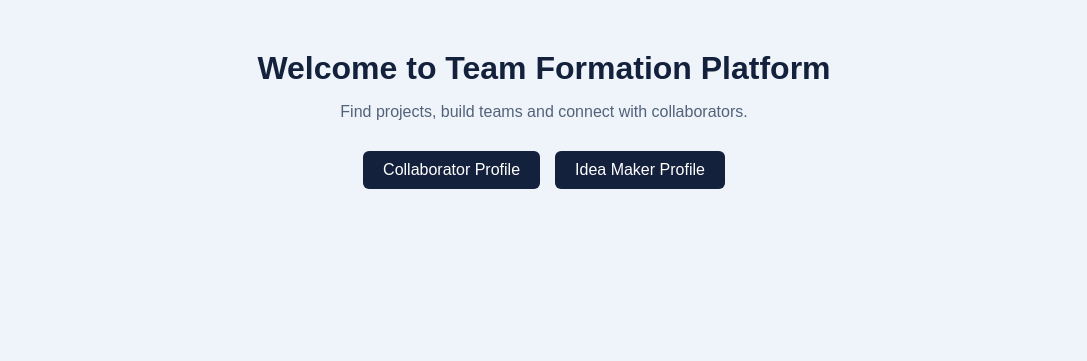
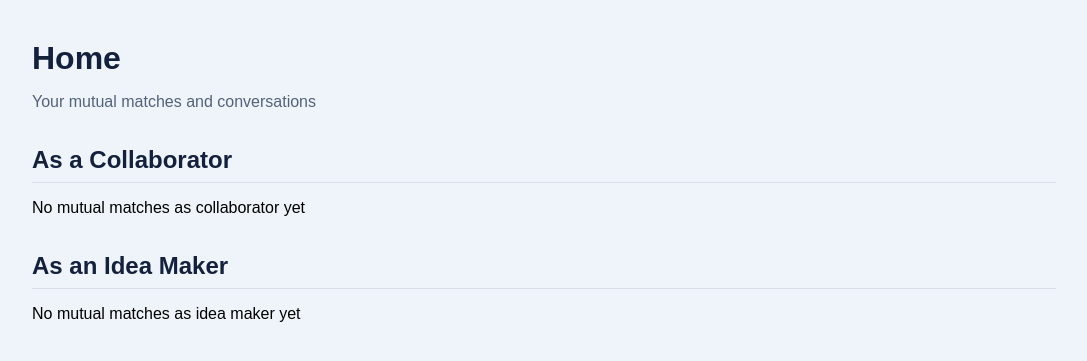
Before and after one commit to RanaAboudawoud/Team-Formation-Platform, a Django app: page / in a window 1280 px wide. Shown: the part 48-409 px from the top of the page, without its empty margins (96-1183 px from the left). Run offline with Django 5.2, Linux system fonts and the light colour scheme; a user stored in the database is signed in; tables that the repository leaves empty hold one stand-in row (values such as "Sample post").

Commit message:
Display interaction access (#186)

```diff
--- a/core/collaborator_matching.py
+++ b/core/collaborator_matching.py
@@ -39,10 +39,8 @@
 
         interest = Project_interest.objects.get(project = project, collaborator = collaborator)
         status = interest.status
-        message_sent = interest.idea_maker_message_sent
-        reply_sent = interest.collaborator_reply_sent
 
-        ranked_collaborators.append((collaborator, score, match_level, reasons, non_matching_reasons, status, message_sent, reply_sent))
+        ranked_collaborators.append((collaborator, score, match_level, reasons, non_matching_reasons, status))
 
     ranked_collaborators.sort(key = itemgetter(1), reverse = True)
 
--- a/core/static/core/style.css
+++ b/core/static/core/style.css
@@ -81,11 +81,6 @@
     border-radius: 6px;
     padding: 20px;
     margin-bottom: 30px;
-}
-
-.collaborator-profile-card .profile-tag {
-    margin-top: 4px;
-    margin-bottom: 6px;
 }
 
 .collaborator-profile-card p {
@@ -598,33 +593,48 @@
 
 .home-container {
     width: 80%;
-    margin: 50px auto;
-    text-align: center;
+    margin: 40px auto;
 }
 
 .home-container h1 {
     color: #14213D;
-    margin-bottom: 15px;
+    margin-bottom: 8px;
 }
 
-.home-container p {
+.home-description {
     color: #53627a;
-    margin-bottom: 30px;
+    margin-bottom: 35px;
 }
 
-.home-actions {
-    display: flex;
-    justify-content: center;
-    gap: 15px;
+.home-container h2 {
+    color: #14213D;
+    margin-top: 35px;
+    margin-bottom: 15px;
+    border-bottom: 1px solid #d9e0e8;
+    padding-bottom: 8px;
 }
 
-.home-actions a {
-    padding: 10px 20px;
-    background-color: #14213D;
-    color: white;
-    text-decoration: none;
+.interaction-row {
+    display: flex;
+    justify-content: space-between;
+    align-items: center;
+    background-color: white;
+    border: 1px solid #d9e0e8;
     border-radius: 6px;
+    padding: 18px 20px;
+    margin-bottom: 12px;
 }
+
+.interaction-row h3 {
+    color: #0d2281;
+    margin: 0 0 8px 0;
+}
+
+.interaction-row p {
+    color: #53627a;
+    margin: 0;
+}
+
 
 /* Navigation bar */
 
@@ -733,6 +743,7 @@
 
 .contact-message-button {
     display: inline-block;
+    margin-top: 15px;
     padding: 10px 20px;
     background-color: #14213D;
     color: white;
--- a/core/templates/core/contact_message.html
+++ b/core/templates/core/contact_message.html
@@ -5,7 +5,7 @@
 <div class = "collaborator-container">
 
     <div class = "project-card project-detail-card">
-        <a class = "project-detail-close" href = "{% url 'idea_maker_profile' %}">&times;</a>
+        <a class = "project-detail-close" href = "{% url 'interaction_detail' project_interest.id %}">&times;</a>
 
         <h2>Contact {{ collaborator.profile.user.username }}</h2>
 
--- a/core/templates/core/contact_reply.html
+++ b/core/templates/core/contact_reply.html
@@ -6,7 +6,7 @@
 
     <div class = "project-card project-detail-card">
 
-        <a class = "project-detail-close" href = "{% url 'project_detail' project.id %}">&times;</a>
+        <a class = "project-detail-close" href = "{% url 'interaction_detail' project_interest.id %}">&times;</a>
 
         <h2>Reply to {{ project.idea_maker.profile.user.username }}</h2>
 
--- a/core/templates/core/home.html
+++ b/core/templates/core/home.html
@@ -3,13 +3,61 @@
 {% block content %}
 
 <div class = "home-container">
-    <h1>Welcome to Team Formation Platform</h1>
-    <p>Find projects, build teams and connect with collaborators.</p>
 
-    <div class = "home-actions">
-        <a href = "{% url 'collaborator_profile' %}">Collaborator Profile</a>
-        <a href = "{% url 'idea_maker_profile' %}">Idea Maker Profile</a>
+    <h1>Home</h1>
+    <p class = "home-description">Your mutual matches and conversations</p>
+
+    <h2>As a Collaborator</h2>
+
+    {% for match in collaborator_matches %}
+
+        <div class = "interaction-row">
+
+            <div>
+
+                <h3>{{ match.project.name }}</h3>
+
+                <p>
+                    <span class = "project-label">Idea Maker: </span>
+                    {{ match.project.idea_maker.profile.user.username}}
+                </p>
+
+            </div>
+
+            <a class = "contact-message-button" href = "{% url 'interaction_detail' match.id %}">Open Interaction</a>
+
+        </div>
+
+    {% empty %}
+
+        <p>No mutual matches as collaborator yet</p>
+    {% endfor %}
+
+    <h2>As an Idea Maker</h2>
+
+    {% for match in idea_maker_matches %}
+
+    <div class = "interaction-row">
+
+        <div>
+            <h3>{{ match.project.name }}</h3>
+
+            <p>
+                <span class = "project-label">Collaborator: </span>
+                {{ match.collaborator.profile.user.username }}
+            </p>
+
+        </div>
+
+        <a class = "contact-message-button" href = "{% url 'interaction_detail' match.id %}">Open Interaction</a>
+
     </div>
+
+    {% empty %}
+
+        <p>No mutual matches as idea maker yet</p>
+    {% endfor %}
+
 </div>
 
 {% endblock %}
--- a/core/urls.py
+++ b/core/urls.py
@@ -15,10 +15,11 @@
     path("project_requirements/<int:project_id>/", views.project_requirements, name = "project_requirements"),
     path("show_interest/<int:project_id>/", views.show_interest, name = "show_interest"),
     path("projects/<int:project_id>/", views.project_detail, name = "project_detail"),
-    path("accept_collaborator/<int:project_id>/<int:collaborator_id>", views.accept_collaborator, name = "accept_collaborator"),
+    path("accept_collaborator/<int:project_id>/<int:collaborator_id>/", views.accept_collaborator, name = "accept_collaborator"),
     path("decline_collaborator/<int:project_id>/<int:collaborator_id>/", views.decline_collaborator, name = "decline_collaborator"),
     path("contact_message/<int:project_id>/<int:collaborator_id>/", views.contact_message, name = "contact_message"),
     path("send_contact_message/<int:project_id>/<int:collaborator_id>/", views.send_contact_message, name = "send_contact_message"),
     path("contact_reply/<int:project_id>/", views.contact_reply, name = "contact_reply"),
-    path("send_contact_reply/<int:project_id>/", views.send_contact_reply, name = "send_contact_reply")
+    path("send_contact_reply/<int:project_id>/", views.send_contact_reply, name = "send_contact_reply"),
+    path("interaction/<int:interest_id>/", views.interaction_detail, name = "interaction_detail")
 ]
--- a/core/views.py
+++ b/core/views.py
@@ -11,7 +11,23 @@
     if not request.user.is_authenticated:
         return redirect("login")
 
-    return render(request, "core/home.html")
+    user = request.user
+    profile = Profile.objects.get(user = user)
+
+    collaborator_matches = Project_interest.objects.none()
+    idea_maker_matches = Project_interest.objects.none()
+
+    collaborator = Collaborator_profile.objects.filter(profile = profile).first()
+
+    if collaborator:
+        collaborator_matches = Project_interest.objects.filter(collaborator = collaborator, status = "accepted")
+
+    idea_maker = Idea_maker_profile.objects.filter(profile = profile).first()
+
+    if idea_maker:
+        idea_maker_matches = Project_interest.objects.filter(project__idea_maker = idea_maker, status = "accepted")
+
+    return render(request, "core/home.html", {"collaborator_matches": collaborator_matches, "idea_maker_matches": idea_maker_matches})
 
 def projects(request):
     projects = Project.objects.all()
@@ -49,12 +65,7 @@
             if user is not None:
                 login(request, user)
 
-                profile = Profile.objects.get(user = user)
-
-                if profile.role == "idea_maker":
-                    return redirect("idea_maker_profile")
-                else:
-                    return redirect("collaborator")
+                return redirect("home")
             else:
                 form.add_error(None, "Invalid username or password")
     else:
@@ -167,7 +178,7 @@
     else:
         form = forms.IdeaMakerForm(initial = {"bio": idea_maker.bio})
 
-    return render(request, "core/idea_maker_profile.html", {"idea_maker_form": form, "idea_maker": idea_maker, "projects": projects, "projects_with_collaborators": projects_with_collaborators})
+    return render(request, "core/idea_maker_profile.html", {"idea_maker_form": form, "idea_maker": idea_maker, "projects_with_collaborators": projects_with_collaborators})
 
 def create_project(request):
     if not request.user.is_authenticated:
@@ -239,15 +250,11 @@
     project_interest = Project_interest.objects.filter(collaborator = collaborator, project = project).first()
 
     interest_status = None
-    message_sent = False
-    reply_sent = False
 
     if project_interest:
         interest_status = project_interest.status
-        message_sent = project_interest.idea_maker_message_sent
-        reply_sent = project_interest.collaborator_reply_sent
 
-    return render(request, "core/project_detail.html", {"project": project, "collaborator": collaborator, "interest_status": interest_status, "message_sent": message_sent, "reply_sent": reply_sent})
+    return render(request, "core/project_detail.html", {"project": project, "interest_status": interest_status})
 
 def delete_project(request, project_id):
     if not request.user.is_authenticated:
@@ -317,9 +324,11 @@
     collaborator = Collaborator_profile.objects.get(id = collaborator_id)
 
     if not is_mutual_match(collaborator, project):
-        return redirect("idea_maker_profile")
+        return redirect("home")
 
-    return render(request, "core/contact_message.html", {"project": project, "collaborator": collaborator})
+    project_interest = Project_interest.objects.get(project = project, collaborator = collaborator)
+
+    return render(request, "core/contact_message.html", {"project": project, "collaborator": collaborator, "project_interest": project_interest})
 
 def send_contact_message(request, project_id, collaborator_id):
     if not request.user.is_authenticated:
@@ -333,14 +342,14 @@
     collaborator = Collaborator_profile.objects.get(id = collaborator_id)
 
     if not is_mutual_match(collaborator, project):
-        return redirect("idea_maker_profile")
+        return redirect("home")
 
     project_interest = Project_interest.objects.get(project = project, collaborator = collaborator)
 
     project_interest.idea_maker_message_sent = True
     project_interest.save()
 
-    return redirect("idea_maker_profile")
+    return redirect("interaction_detail", interest_id = project_interest.id)
 
 def contact_reply(request, project_id):
     if not request.user.is_authenticated:
@@ -351,9 +360,11 @@
     project = Project.objects.get(id = project_id)
 
     if not is_mutual_match(collaborator, project):
-        return redirect("collaborator")
+        return redirect("home")
 
-    return render(request, "core/contact_reply.html", {"project": project, "collaborator": collaborator})
+    project_interest = Project_interest.objects.get(project = project, collaborator = collaborator)
+
+    return render(request, "core/contact_reply.html", {"project": project, "collaborator": collaborator, "project_interest": project_interest})
 
 def send_contact_reply(request, project_id):
     if not request.user.is_authenticated:
@@ -363,10 +374,27 @@
     project = Project.objects.get(id = project_id)
 
     if not is_mutual_match(collaborator, project):
-        return redirect("collaborator")
+        return redirect("home")
 
     project_interest = Project_interest.objects.get(project = project, collaborator = collaborator)
     project_interest.collaborator_reply_sent = True
     project_interest.save()
 
-    return redirect("project_detail", project_id = project.id)
+    return redirect("interaction_detail", interest_id = project_interest.id)
+
+def interaction_detail(request, interest_id):
+    if not request.user.is_authenticated:
+        return redirect("login")
+
+    user = request.user
+    profile = Profile.objects.get(user = user)
+
+    project_interest = Project_interest.objects.get(id = interest_id, status = "accepted")
+
+    is_collaborator = project_interest.collaborator.profile == profile
+    is_idea_maker = project_interest.project.idea_maker.profile == profile
+
+    if not is_collaborator and not is_idea_maker:
+        return redirect("home")
+
+    return render(request, "core/interaction_detail.html", {"project_interest": project_interest, "is_collaborator": is_collaborator, "is_idea_maker": is_idea_maker})
```
Also changed, not shown: core/templates/core/idea_maker_profile.html (+1 -11 lines), core/templates/core/interaction_detail.html (added, +114 -0 lines), core/templates/core/project_detail.html (+0 -31 lines).
